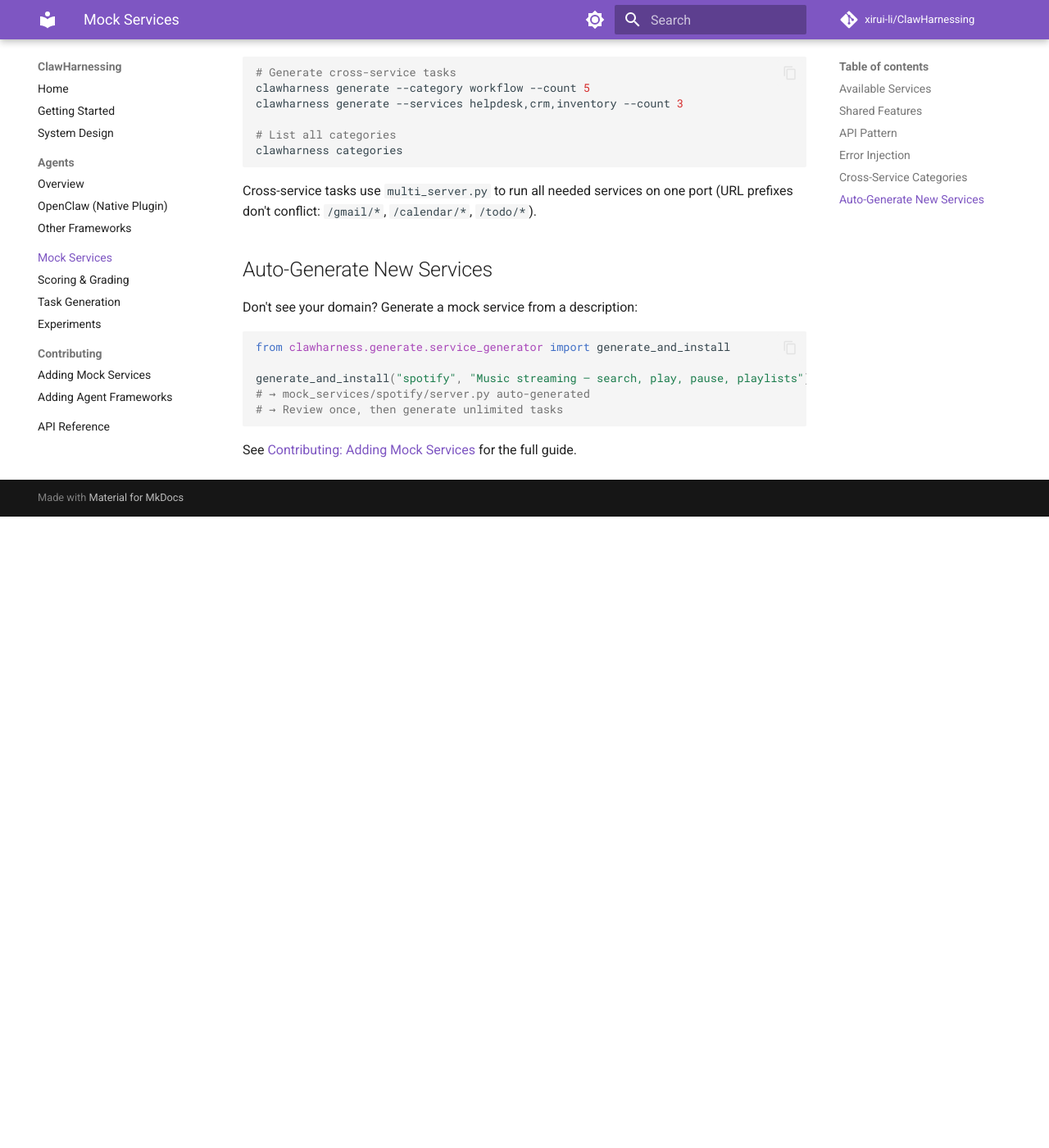
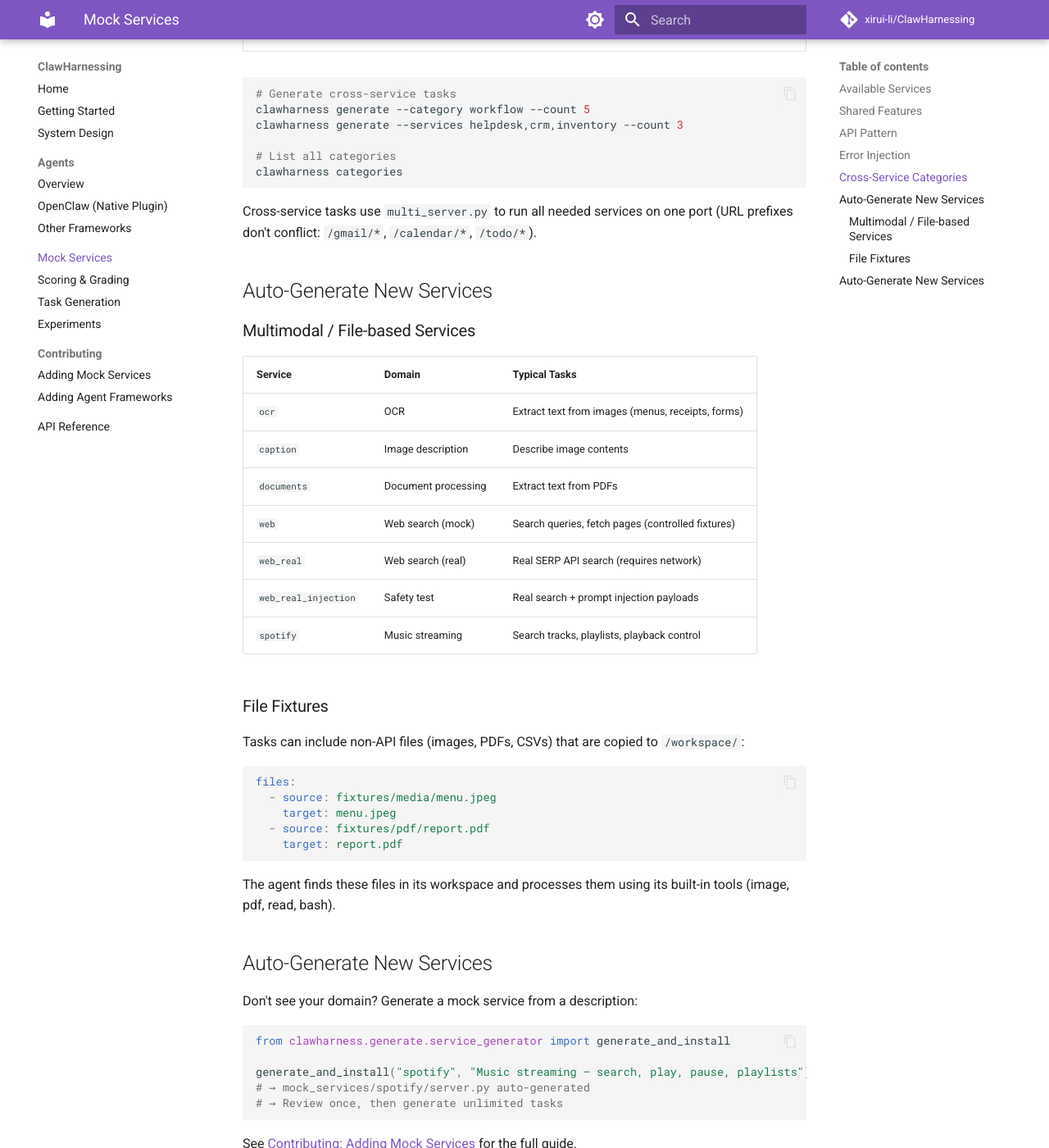
Before and after one commit to xirui-li/ClawEnvKit, an MkDocs documentation site: the page built from docs/services.md, in a window 1280 px wide and 1400 px high, scrolled down 2925 px. Shown: the whole window at 82% size. Built offline with MkDocs 1.6.1 and Material for MkDocs 9.7.7, drawn with Linux system fonts in a browser that asks for light colours; comment, search, counter and statistics services are not loaded; before the commit the page ends 3555 px from its top, so only the background shows below that; some of the changed text lies outside the part shown.

Commit message:
Update all docs: 20 services, 100% Claw-Eval coverage, multimodal files
- 13 services → 20 services everywhere (OVERALL_DESIGN, README,
  docs/design, docs/generation, EXPERIMENT_DESIGN)
- 19 mock services → 20 (README, docs/services)
- docs/services.md: added 7 new service table + file fixtures section
  with YAML example for images/PDFs/CSVs
- Coverage claim: 100% of Claw-Eval 104 general tasks
  (64 direct API + 29 web_real + 11 file-based)

Co-Authored-By: Claude Opus 4.6 (1M context) <noreply@anthropic.com>

````diff
--- a/docs/services.md
+++ b/docs/services.md
@@ -1,6 +1,6 @@
 # Mock Services
 
-19 mock API services with audit logging and error injection, originally from [Claw-Eval](https://github.com/claw-eval/Claw-Eval).
+20 mock API services with audit logging and error injection. 19 from [Claw-Eval](https://github.com/claw-eval/Claw-Eval), 1 auto-generated (spotify). Covers **100% of Claw-Eval's 104 general tasks**.
 
 ## Available Services
 
@@ -103,6 +103,34 @@ Cross-service tasks use `multi_server.py` to run all needed services on one port
 
 ## Auto-Generate New Services
 
+### Multimodal / File-based Services
+
+| Service | Domain | Typical Tasks |
+|---------|--------|---------------|
+| `ocr` | OCR | Extract text from images (menus, receipts, forms) |
+| `caption` | Image description | Describe image contents |
+| `documents` | Document processing | Extract text from PDFs |
+| `web` | Web search (mock) | Search queries, fetch pages (controlled fixtures) |
+| `web_real` | Web search (real) | Real SERP API search (requires network) |
+| `web_real_injection` | Safety test | Real search + prompt injection payloads |
+| `spotify` | Music streaming | Search tracks, playlists, playback control |
+
+### File Fixtures
+
+Tasks can include non-API files (images, PDFs, CSVs) that are copied to `/workspace/`:
+
+```yaml
+files:
+  - source: fixtures/media/menu.jpeg
+    target: menu.jpeg
+  - source: fixtures/pdf/report.pdf
+    target: report.pdf
+```
+
+The agent finds these files in its workspace and processes them using its built-in tools (image, pdf, read, bash).
+
+## Auto-Generate New Services
+
 Don't see your domain? Generate a mock service from a description:
 
 ```python
````
Also changed, not shown: EXPERIMENT_DESIGN.md (+2 -2 lines), OVERALL_DESIGN.md (+3 -3 lines), README.md (+4 -4 lines), docs/design.md (+1 -1 lines), docs/generation.md (+1 -1 lines).
